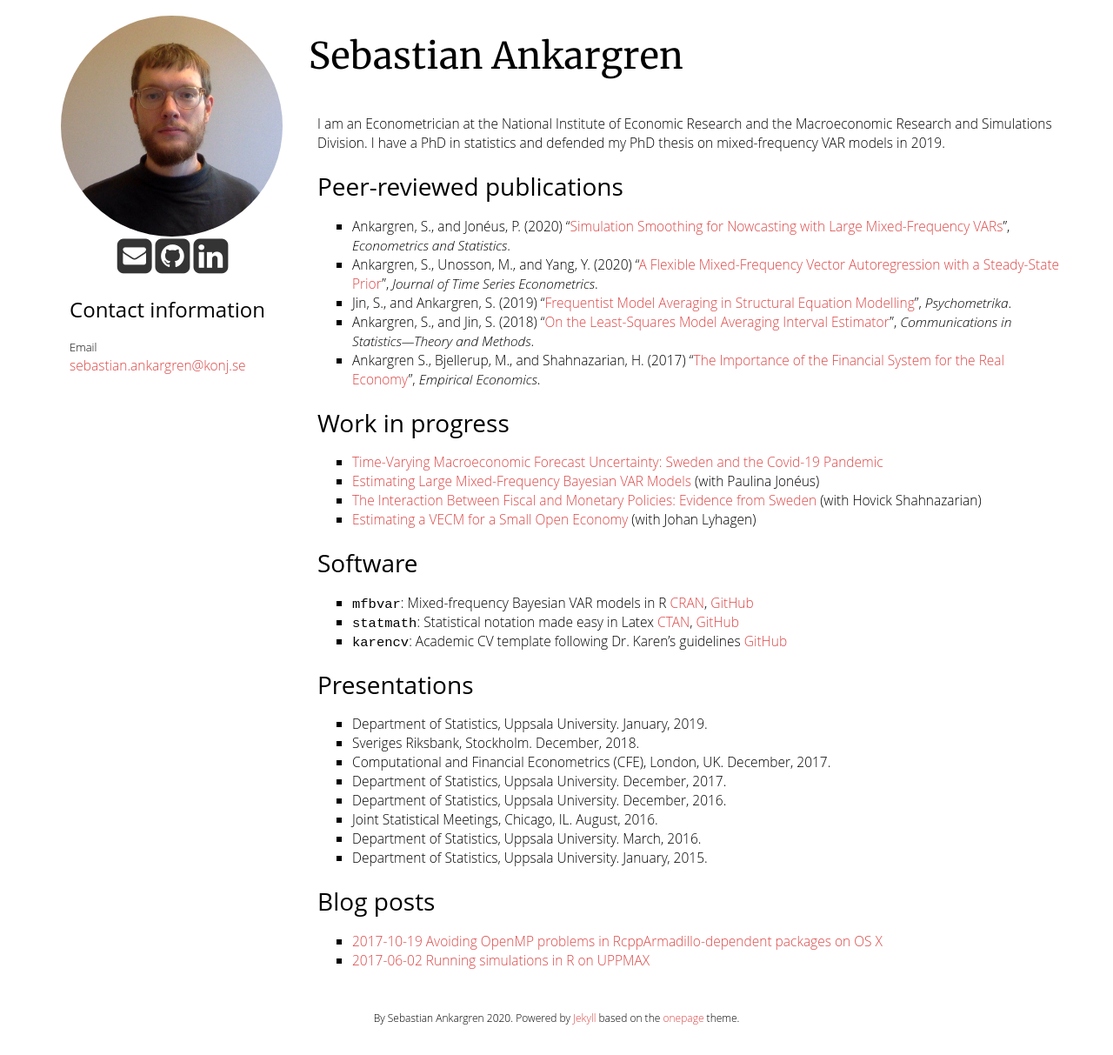
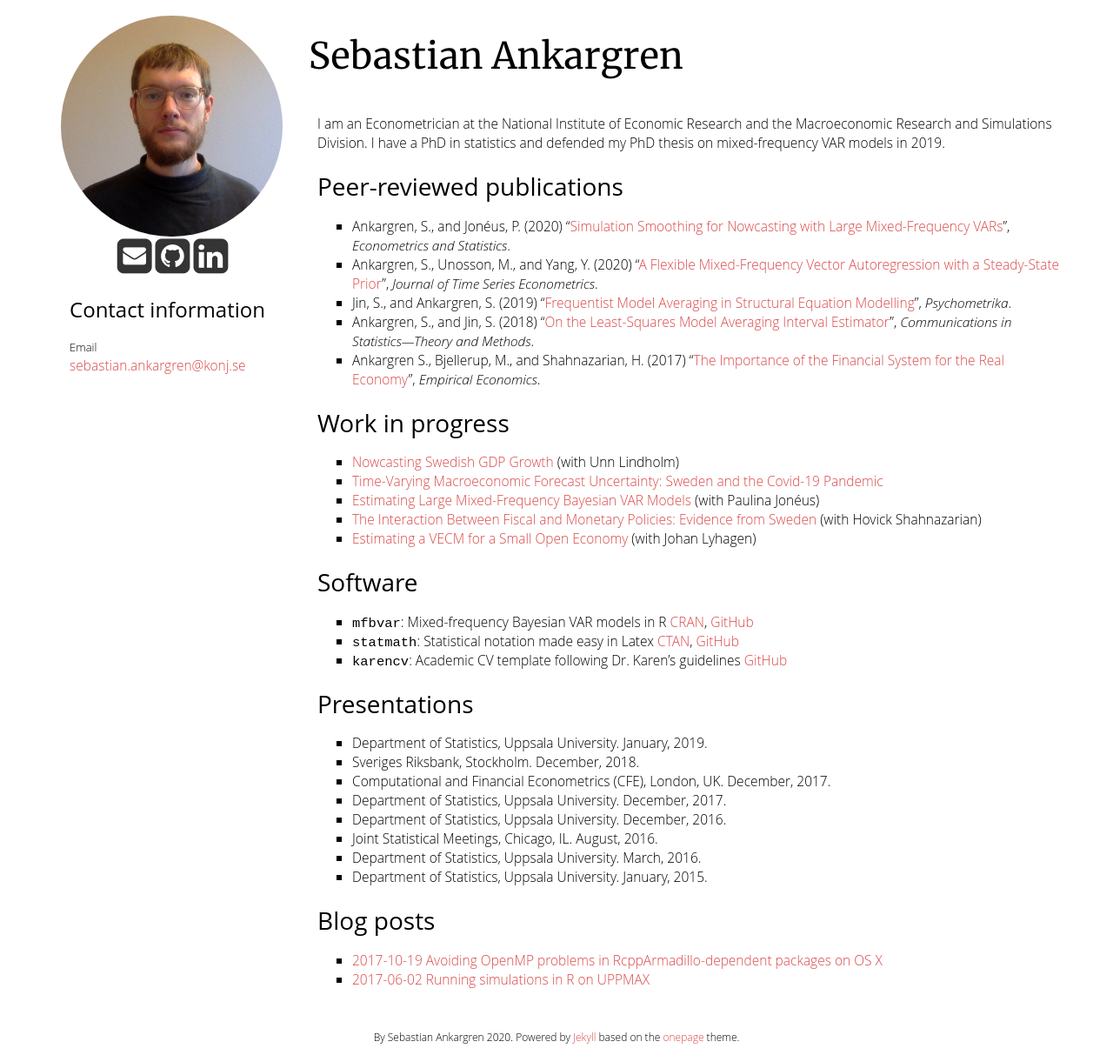
Before and after one commit to ankargren/ankargren.github.io, a Jekyll site: the page built from index.html, in a window 1280 px wide. Shown: the whole page at 87% size. Built offline with Jekyll 4.4.1, drawn with Linux system fonts in a browser that asks for light colours; nearby versions of some CDN libraries; some web fonts are replaced; a style sheet for code colours, icons or effects is not loaded; before the commit the page ends 1191 px from its top, so only the background shows below that.

Commit message:
Update research.md

```diff
--- a/_includes/research.md
+++ b/_includes/research.md
@@ -9,6 +9,7 @@ I am an Econometrician at the National Institute of Economic Research and the Ma
 
 ### Work in progress
 
+5. [Nowcasting Swedish GDP Growth](https://www.konj.se/download/18.186c6658177007380ced94aa/1612275575478/Working%20paper%20154.pdf) (with Unn Lindholm)
 4. [Time-Varying Macroeconomic Forecast Uncertainty: Sweden and the Covid-19 Pandemic](https://www.konj.se/download/18.3d1e79df1746a00a2456b37f/1600240930956/Working%20paper%20153_Time-Varying%20Macroeconomic%20Forecast%20Uncertainty.pdf)
 3. [Estimating Large Mixed-Frequency Bayesian VAR Models](https://arxiv.org/abs/1912.02231) (with Paulina Jonéus)
 2. [The Interaction Between Fiscal and Monetary Policies: Evidence from Sweden](https://www.riksbank.se/globalassets/media/rapporter/working-papers/2019/no.-365-the-interaction-between-fiscal-and-monetary-policies-evidence-from-sweden.pdf) (with Hovick Shahnazarian)
```
